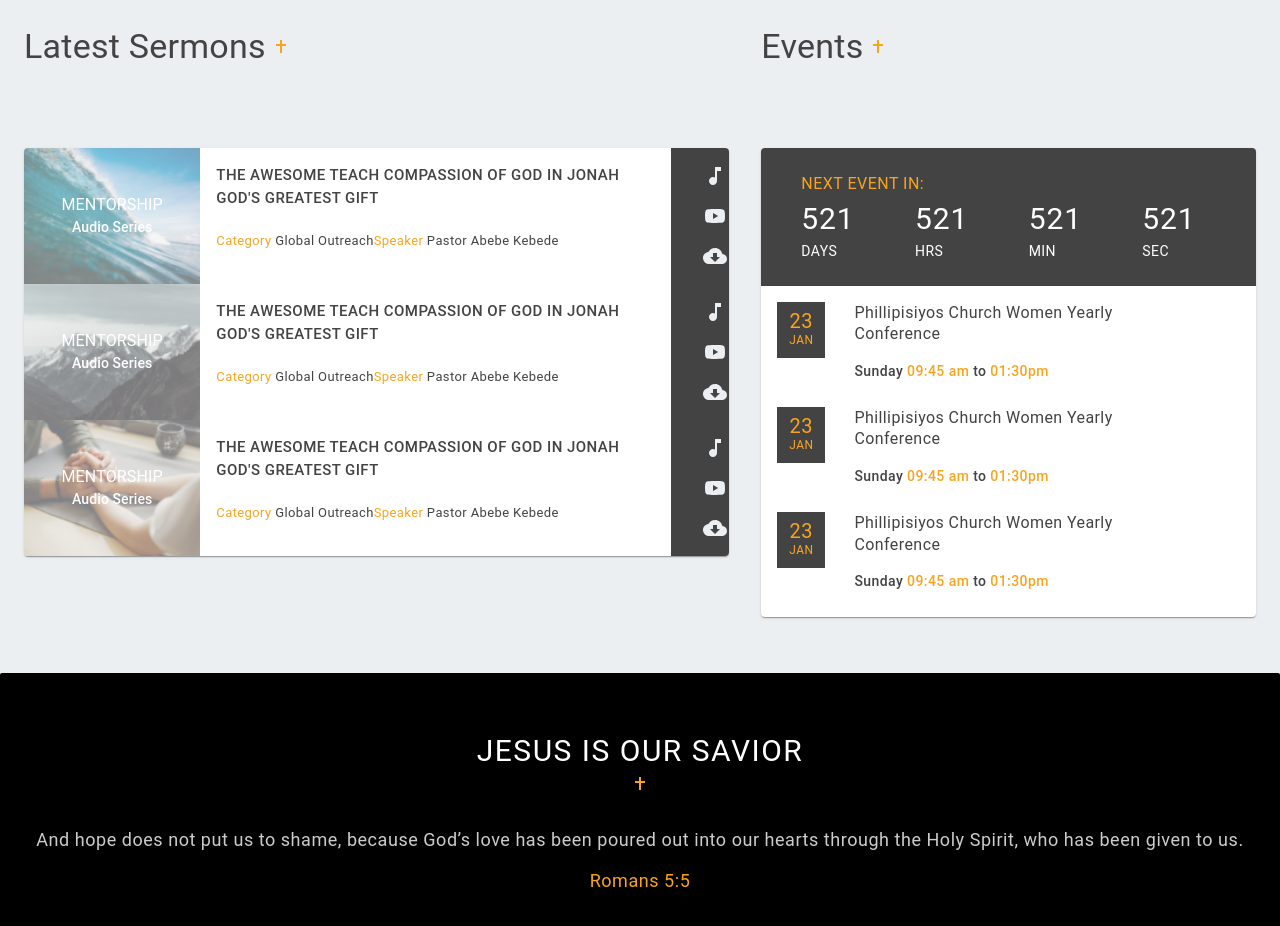
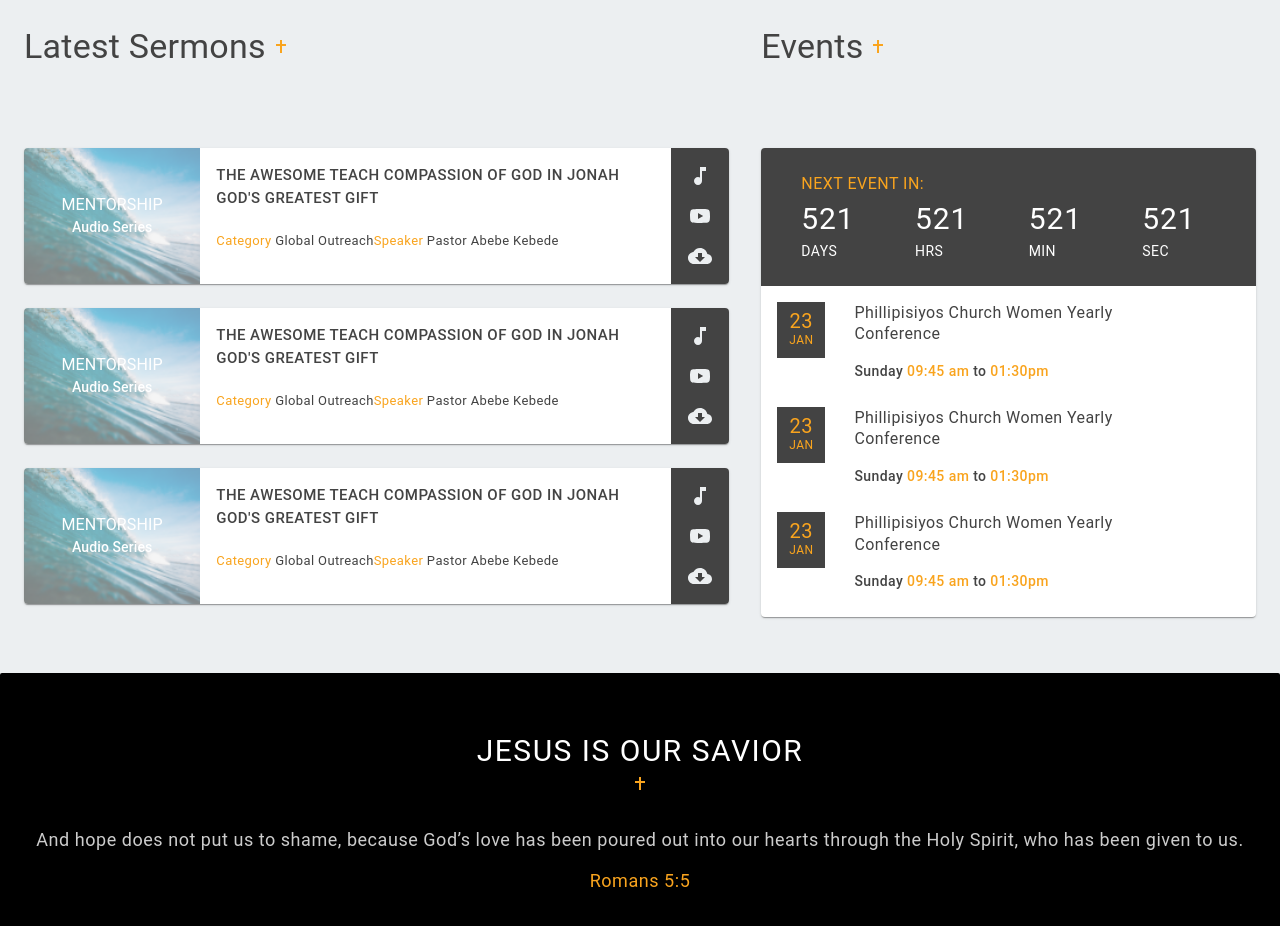
Before and after one commit to Alazar-dev/Filadelfia-web, a React (Create React App) app: page / in a window 1280 px wide. Shown: the part 1740-2666 px from the top of the page. Built offline with nearby package versions, Linux system fonts and the light colour scheme.

Commit message:
🐛 FIX: icons layout to center

```diff
--- a/src/components/home/latestSermons/LatestSermon.jsx
+++ b/src/components/home/latestSermons/LatestSermon.jsx
@@ -56,6 +56,7 @@ const useStyles = makeStyles((theme) => ({
     color: theme.palette.primary.main,
   },
   icons: {
+    display: "flex",
     background: theme.palette.secondary.dark,
     color: theme.palette.primary.light,
     justifyContent: "center",
@@ -74,13 +75,29 @@ const LatestSermonsCards = () => {
         </span>
       </Box>
       <Box py={5}>
-        <Card>
-          <Grid container>
-            <SermonItem image={TeachImg} />
-            <SermonItem image={GospelImg} />
-            <SermonItem image={SupermacyImg} />
+        <Grid container spacing={3}>
+          <Grid item>
+            <Card>
+              <Grid container spacing={3}>
+                <SermonItem image={TeachImg} />
+              </Grid>
+            </Card>
           </Grid>
-        </Card>
+          <Grid item>
+            <Card>
+              <Grid container spacing={3}>
+                <SermonItem image={TeachImg} />
+              </Grid>
+            </Card>
+          </Grid>
+          <Grid item>
+            <Card>
+              <Grid container spacing={3}>
+                <SermonItem image={TeachImg} />
+              </Grid>
+            </Card>
+          </Grid>
+        </Grid>
       </Box>
     </>
   );
```
